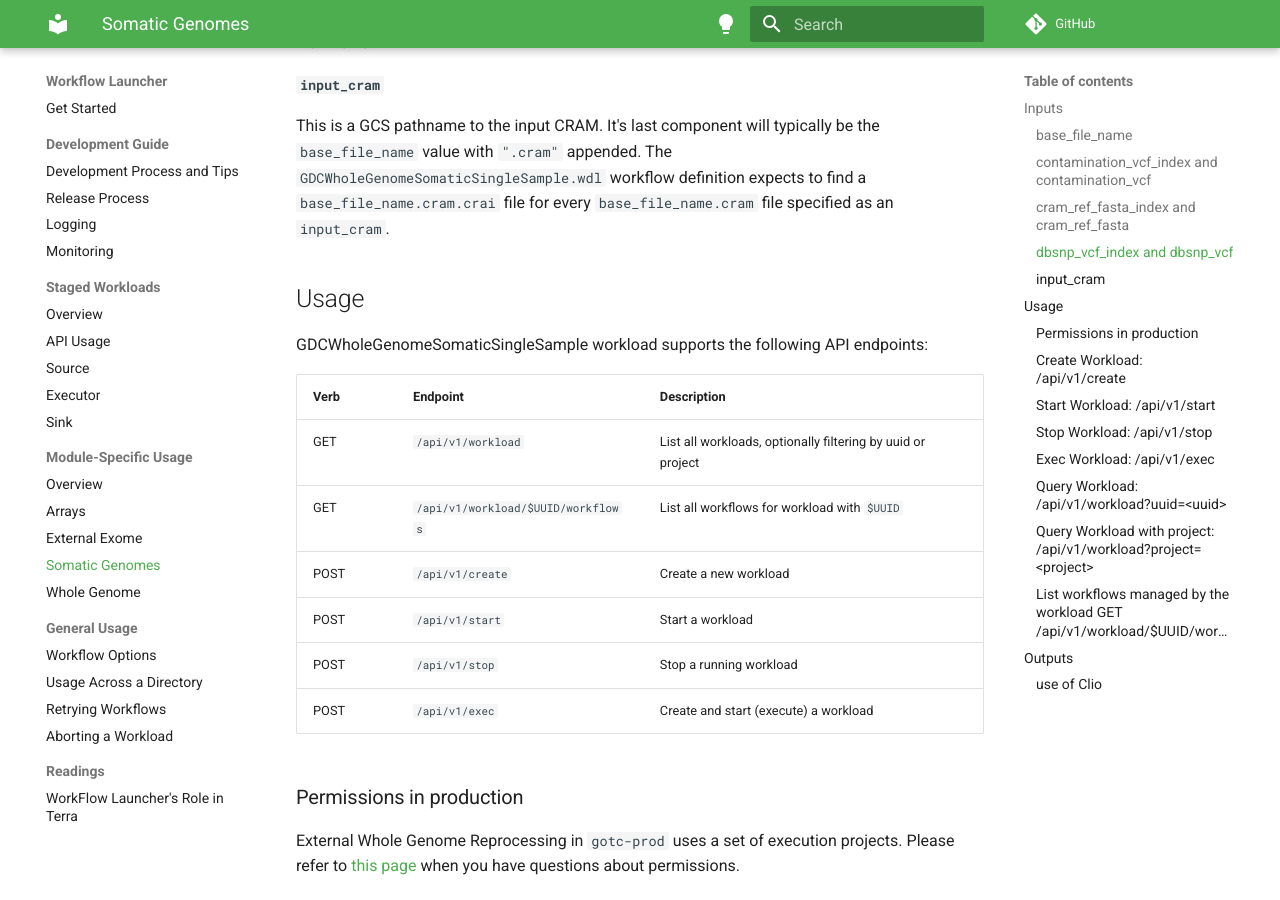
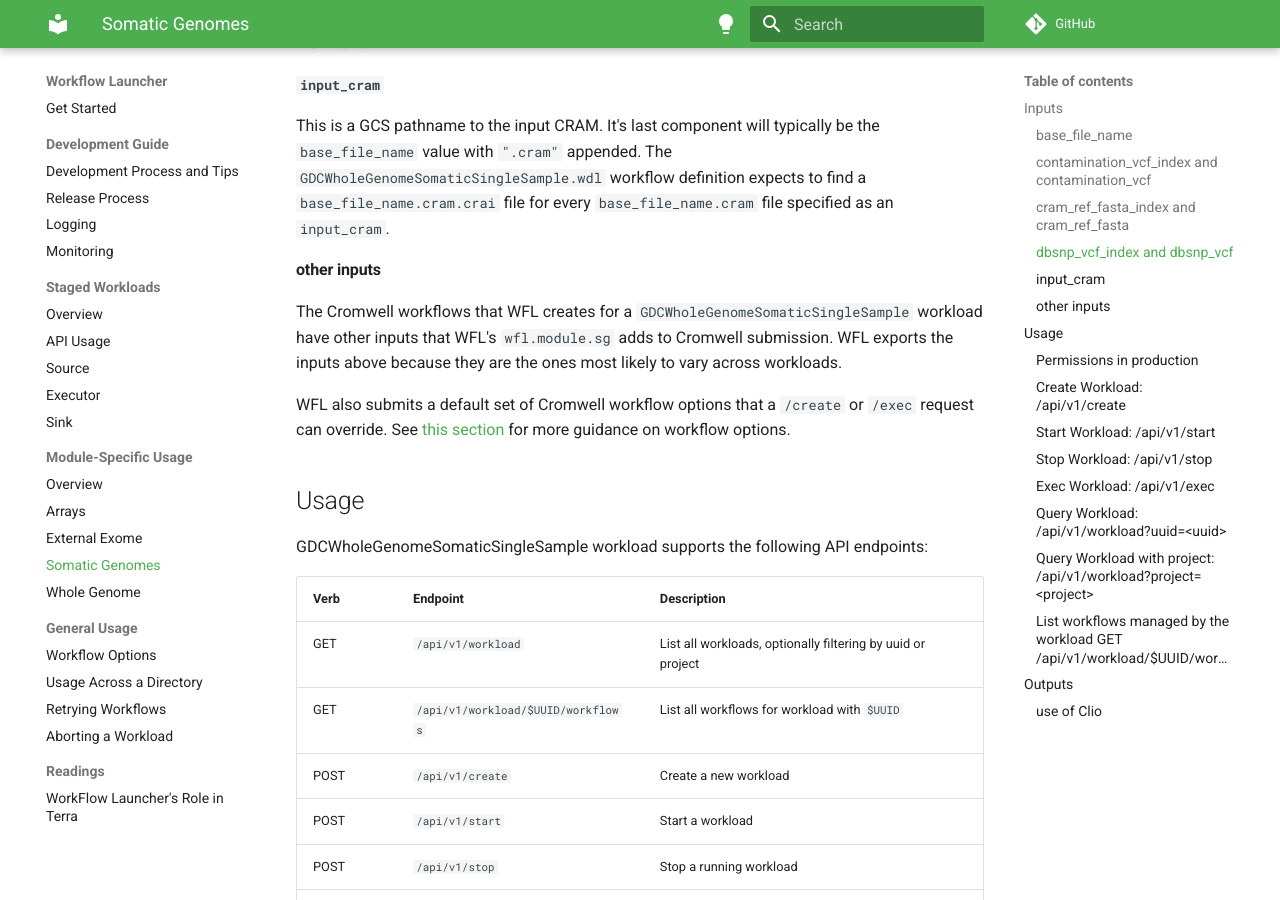
Before and after one commit to broadinstitute/wfl, an MkDocs documentation site: the page built from docs/md/modules-sg.md, in a window 1280 px wide and 900 px high, scrolled down 1373 px. Built offline with MkDocs 1.6.1 and Material for MkDocs 9.7.7, drawn with Linux system fonts in a browser that asks for light colours; comment, search, counter and statistics services are not loaded; some of the changed text lies outside the part shown.

Commit message:
Checkpoint.

```diff
--- a/docs/md/modules-sg.md
+++ b/docs/md/modules-sg.md
@@ -90,6 +90,23 @@ The `GDCWholeGenomeSomaticSingleSample.wdl` workflow definition
 expects to find a `base_file_name.cram.crai` file
 for every `base_file_name.cram` file
 specified as an `input_cram`.
+
+#### other inputs
+
+The Cromwell workflows that WFL creates
+for a `GDCWholeGenomeSomaticSingleSample` workload
+have other inputs that WFL's `wfl.module.sg`
+adds to Cromwell submission.
+WFL exports the inputs above
+because they are the ones most likely
+to vary across workloads.
+
+WFL also submits a default set
+of Cromwell workflow options
+that a `/create` or `/exec` request
+can override.
+See [this section](./usage-workflow-options)
+for more guidance on workflow options.
 
 ## Usage
 
@@ -433,4 +450,4 @@ when the workload completes.
 
 There are a couple of more details
 that grew out of requirements discovered
-late in the
+later in operation of the pipeline.
```
Also changed, not shown: other parts of docs/md/modules-sg.md (+1 -1 lines).
